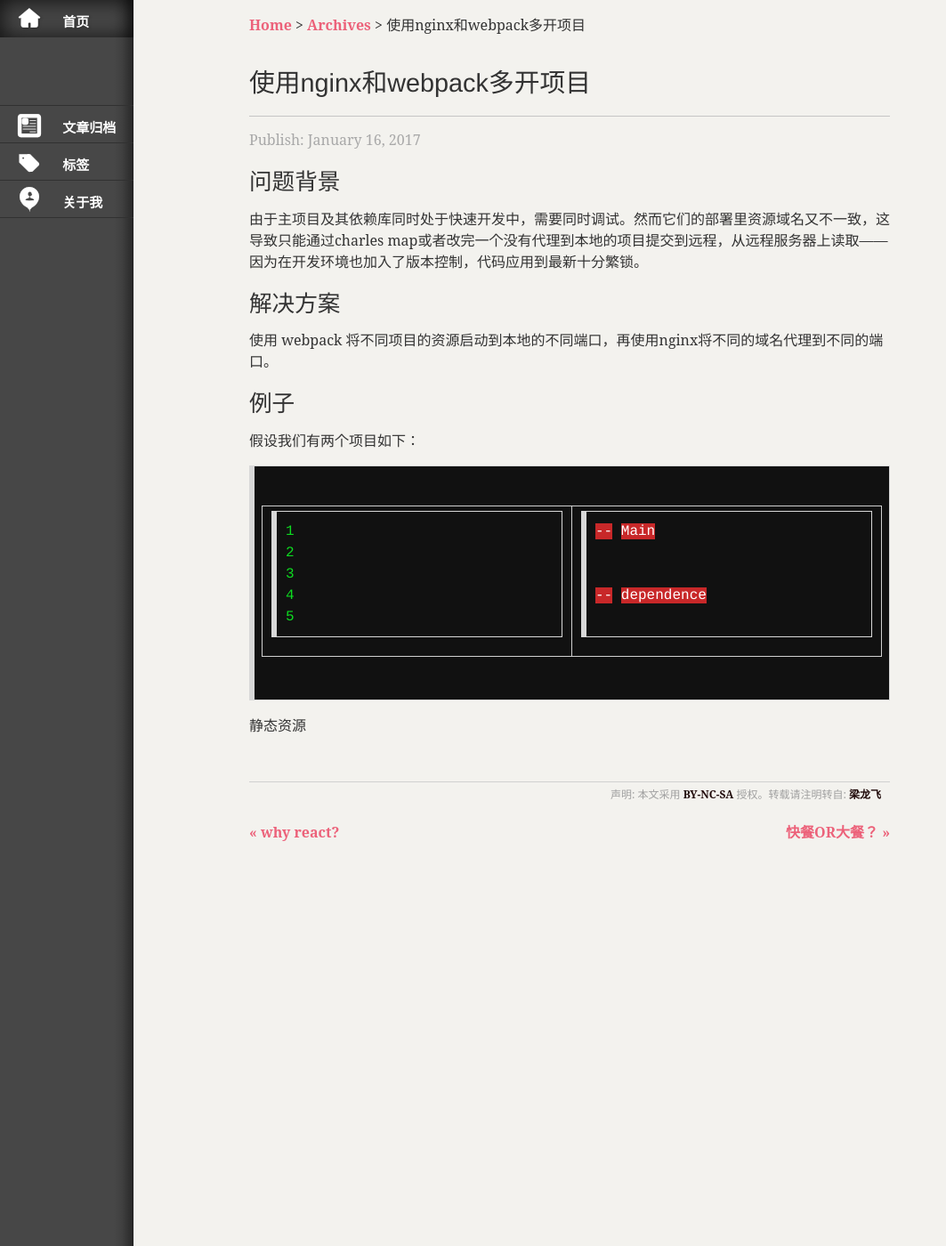
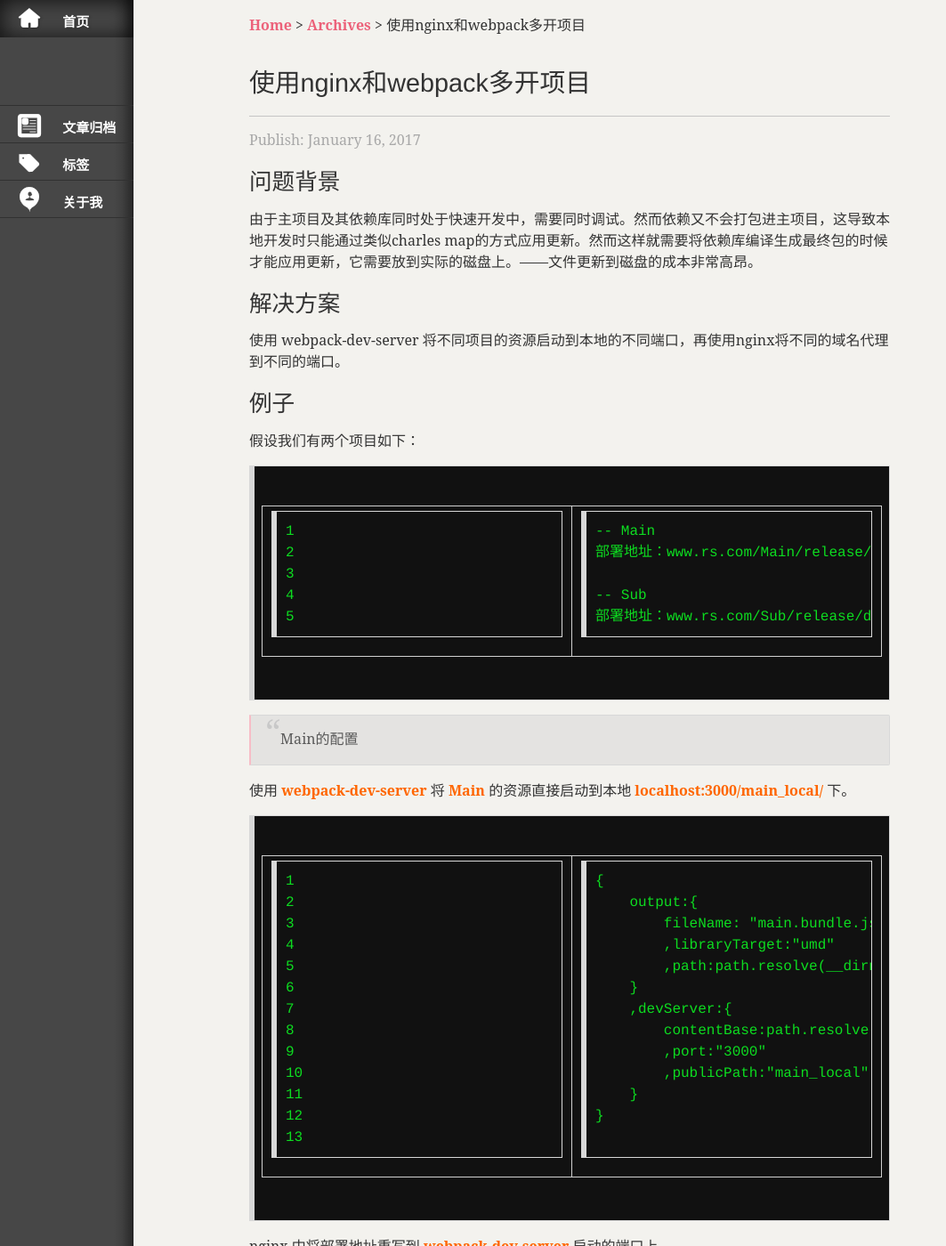
Before and after one commit to magmaliang/magmaliang.github.io, a Jekyll site: the page built from _posts/2017-01-16-multi-host-with-nginx-webpack.md, in a window 1280 px wide and 1400 px high. Shown: the whole window at 89% size, without its empty margins (0-1063 px from the left). Built offline with Jekyll 4.4.1, drawn with Linux system fonts in a browser that asks for light colours; comment, search, counter and statistics services are not loaded; some of the changed text lies outside the part shown.

Commit message:
new post

````diff
--- a/_posts/2017-01-16-multi-host-with-nginx-webpack.md
+++ b/_posts/2017-01-16-multi-host-with-nginx-webpack.md
@@ -8,23 +8,97 @@
 
 ## 问题背景
 
-由于主项目及其依赖库同时处于快速开发中，需要同时调试。然而它们的部署里资源域名又不一致，这导致只能通过charles map或者改完一个没有代理到本地的项目提交到远程，从远程服务器上读取——因为在开发环境也加入了版本控制，代码应用到最新十分繁锁。
+由于主项目及其依赖库同时处于快速开发中，需要同时调试。然而依赖又不会打包进主项目，这导致本地开发时只能通过类似charles map的方式应用更新。然而这样就需要将依赖库编译生成最终包的时候才能应用更新，它需要放到实际的磁盘上。——文件更新到磁盘的成本非常高昂。
 
 
 ## 解决方案
 
-使用 webpack 将不同项目的资源启动到本地的不同端口，再使用nginx将不同的域名代理到不同的端口。
+使用 webpack-dev-server 将不同项目的资源启动到本地的不同端口，再使用nginx将不同的域名代理到不同的端口。
 
 ## 例子
 
 假设我们有两个项目如下：
 
-```json
+```
 -- Main
+部署地址：www.rs.com/Main/release/dist/main-a23k.bundle.js
 
+-- Sub
+部署地址：www.rs.com/Sub/release/dist/sub-a2dd.bundle.js
+```
 
--- dependence
+> Main的配置
+
+使用 **webpack-dev-server** 将 **Main** 的资源直接启动到本地 **localhost:3000/main_local/** 下。
+
+```
+{
+	output:{
+		fileName: "main.bundle.js"
+		,libraryTarget:"umd"
+		,path:path.resolve(__dirname,"./dist/")
+	}
+	,devServer:{
+		contentBase:path.resolve(__dirname,"./dist/")
+		,port:"3000"
+		,publicPath:"main_local"
+	}
+}
 
 ```
 
-静态资源
+nginx 中将部署地址重写到 **webpack-dev-server** 启动的端口上
+
+```
+# 将/Main/下的js访问url全部重写
+rewrite /Main(.*)/(?P<filename>(.*))\.js /main_local/$filename.js
+
+# 重写后的url再代理到 webpack-dev-server启动的端口上
+location ~ /main_local/(.*)\.js {
+	poxy_pass http://localhost:3000
+}
+
+```
+
+
+> Sub 的配置
+
+使用 **webpack-dev-server** 将 **Main** 的资源直接启动到本地 **localhost:9000/sub_local/** 下。
+
+```
+{
+	output:{
+		fileName: "sub.bundle.js"
+		,libraryTarget:"umd"
+		,path:path.resolve(__dirname,"./dist/")
+	}
+	,devServer:{
+		contentBase:path.resolve(__dirname,"./dist/")
+		,port:"9000"
+		,pubicPath:"sub_local"
+	}
+}
+
+```
+
+nginx中将部署地址重写到9000端口
+
+```
+# 将/Sub/下的js访问url全部重写
+rewrite /Sub(.*)/(?P<filename>(.*))\.js /sub_local/$filename.js
+
+# 重写后的url再代理到 webpack-dev-server启动的端口上
+location ~ /sub_local/(.*)\.js {
+	poxy_pass http://localhost:9000
+}
+```
+
+基本上 Main 和 Sub 的配置是一样的。rewrite只能rewrite路由，不能涉及到域名，而代理可以更换域名，但是不能更改路径，两者结合才能获得如此高的自由度——真正的彻底改变整个url。
+
+**？？？**这个方案有个问题，hot-replace会有问题，我感觉是我用法的问题，需要再作研究。
+
+## 其他方案
+
+仔细一想，感觉上面的方案还是显得麻烦。能否只启动一个webpack-dev-server的服务，打包多个库并从内存中访问？
+
+如果只有一个服务，势必只有一个 webpack_config，而且这个webpack_config位于两个项目之外，指定多个entry，使用一个devServer。我使用demo验证了没有问题。在实际使用中可能会有麻烦，因为contentBase只能使用一个,这样所有资源的都要在最外层的webpack_config里页面重写打包方案，另外需要避免重名。
````
Also changed, not shown: _posts/2017-01-19-nginx-rewrite.md (added, +212 -0 lines), _posts/2017-01-20-hard-or-soft.md (added, +9 -0 lines), _posts/2017-01-20-why-we-always-talkabout-history.md (added, +21 -0 lines), _posts/2017-01-19-location-in-niginx-config.md (deleted).
